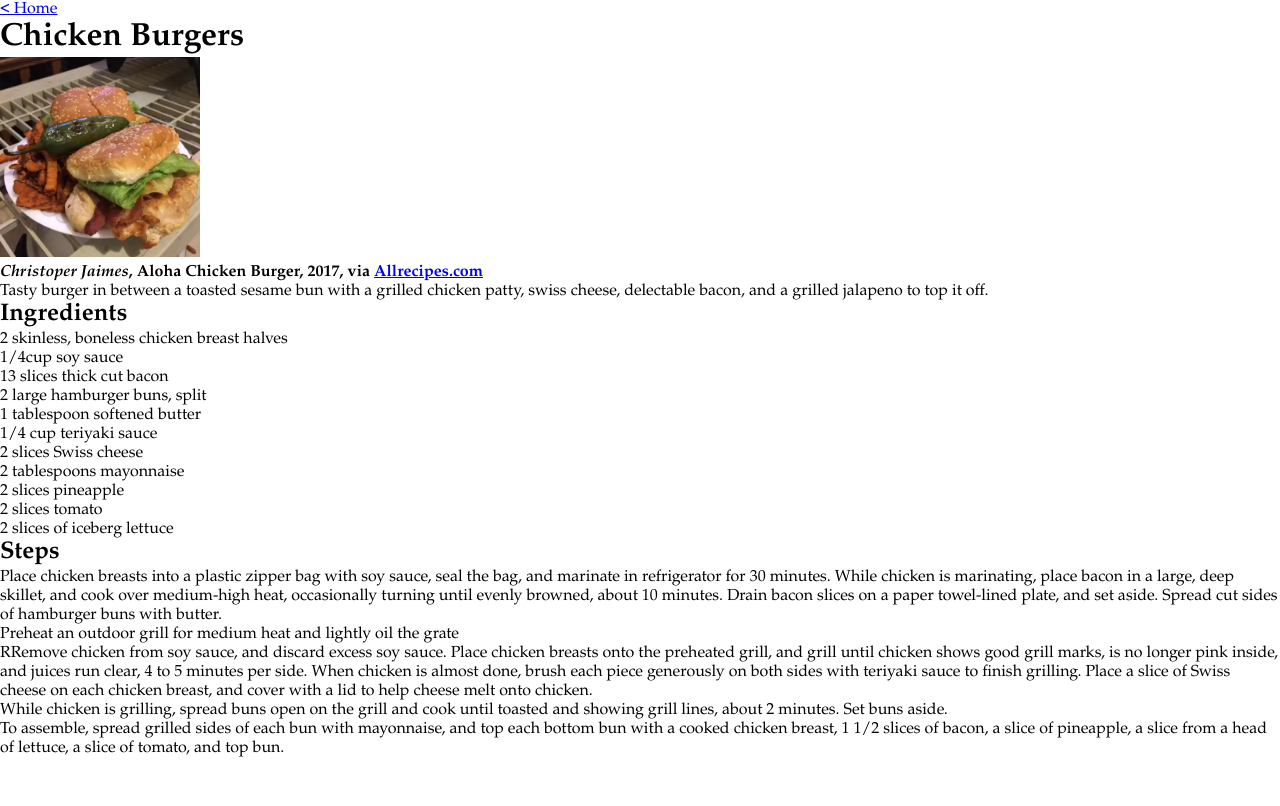
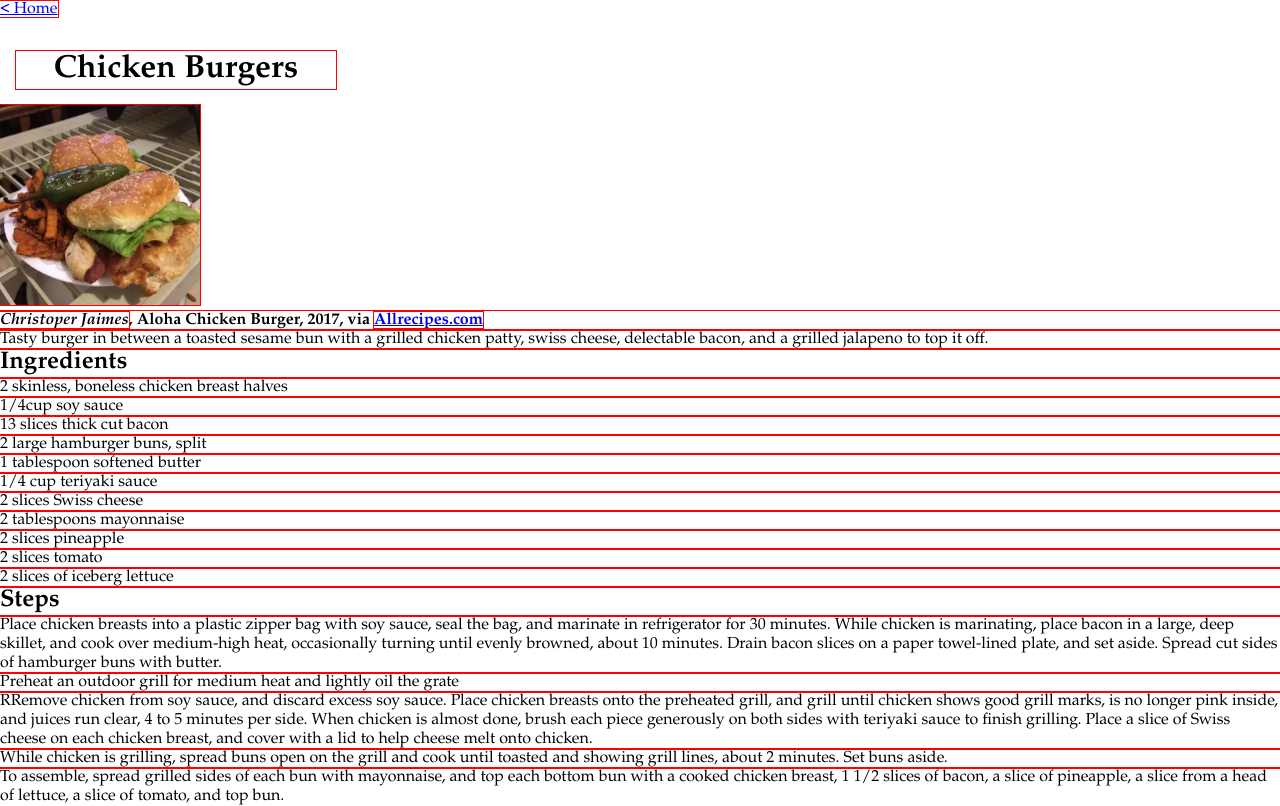
Before and after one commit to Saiveon/odin-recipes, a plain HTML site: page recipes/aloha_chicken_burger.html in a window 1280 px wide. Drawn offline with Linux system fonts and the light colour scheme.

Commit message:
created a class selector for the title of my recipe and added some declerations to it to position it.

```diff
--- a/recipes/aloha_chicken_burger.html
+++ b/recipes/aloha_chicken_burger.html
@@ -9,7 +9,7 @@
 <body>
     <a href="./../index.html">&lt; Home</a>
 
-    <h1>Chicken Burgers</h1>
+    <h1 class="page-title">Chicken Burgers</h1>
     <img src="./../images/chicken_burger.webp" width="200" height="200" alt="Chicken Burger">
     <h4>
         <em>Christoper Jaimes</em>, Aloha Chicken Burger, 2017, via
--- a/styles/aloha_burger.css
+++ b/styles/aloha_burger.css
@@ -5,4 +5,14 @@
     padding: 0;
     box-sizing: border-box;
     font-family: 'Garamond', fantasy, sans-serif;
+    outline: red solid 1px;
 }
+
+.page-title {
+    height: auto;
+    width: 20rem;
+    margin: 2rem 1rem 1rem 1rem;
+    text-align: center;
+    background-color: rgb(255, 255, 255);
+
+}
```
